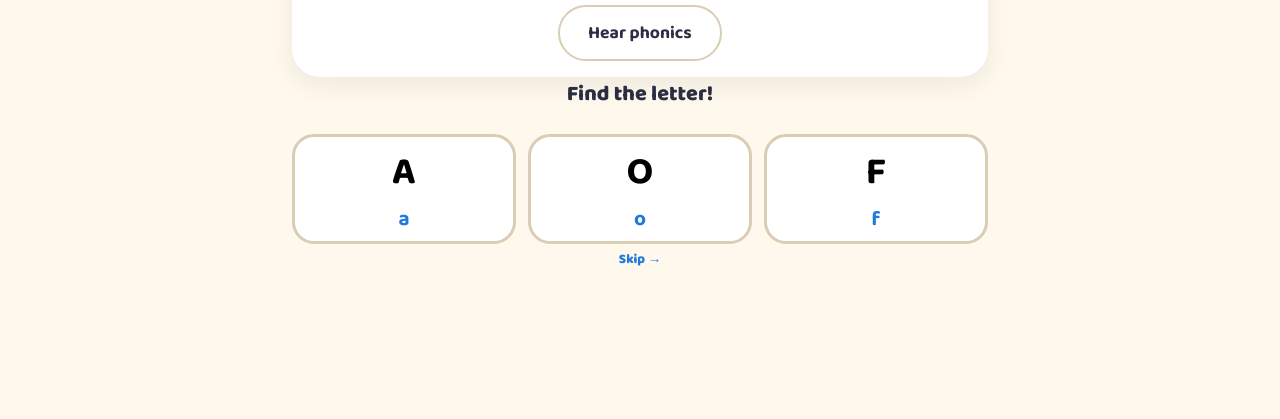
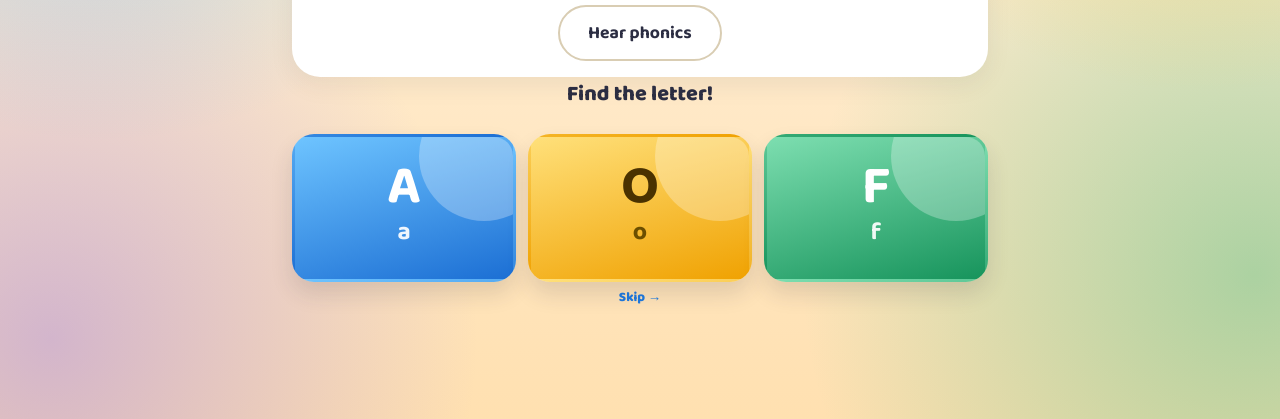
Before and after one commit to shoaibhassanrind/dsme-kids-abc-website, a plain HTML site: page alphabet.html in a window 1280 px wide. Both pictures are taken after a click on the button "Start adventure". Shown: the part 381-800 px from the top of the page. Drawn offline with nearby package versions, Linux system fonts and the light colour scheme.

Commit message:
Give the games a colorful background and fill the letter cards.
Co-authored-by: Cursor <cursoragent@cursor.com>

```diff
--- a/alphabet.html
+++ b/alphabet.html
@@ -7,7 +7,7 @@
 <link rel="stylesheet" href="https://fonts.googleapis.com/css2?family=Baloo+2:wght@700;800&family=Nunito:wght@600;700&display=swap">
 <link rel="stylesheet" href="style.css">
 </head>
-<body>
+<body class="play-page">
 <div class="play-topbar">
   <a href="index.html">← Home</a>
 </div>
--- a/style.css
+++ b/style.css
@@ -205,12 +205,40 @@ p { margin: 0 0 1em; }
 .phonic { margin: 4px 0 8px; color: var(--ink-soft); }
 .prompt { font-family: var(--display); font-weight: 800; font-size: 1.35rem; }
 .choices { display: grid; grid-template-columns: repeat(3, minmax(0, 1fr)); gap: 12px; }
-.letter-choice { min-height: 110px; border-radius: 22px; border: 3px solid var(--border); background: var(--surface); cursor: pointer; font-family: var(--display); }
-.letter-choice b { display: block; font-size: 2.4rem; }
-.letter-choice em { font-style: normal; color: var(--primary); font-size: 1.3rem; }
-.letter-choice.correct { border-color: var(--green); background: var(--green-bg); }
-.letter-choice.wrong { border-color: #E07A5F; background: #FDECEA; }
-.letter-choice.hint { border-color: var(--sunny); box-shadow: 0 0 0 4px rgba(255,201,60,.45); }
+body.play-page {
+  min-height: 100vh;
+  background-color: #ffe8c2;
+  background-image:
+    radial-gradient(circle at 8% 10%, rgba(61,165,245,.5) 0, rgba(61,165,245,0) 32%),
+    radial-gradient(circle at 94% 6%, rgba(255,201,60,.62) 0, rgba(255,201,60,0) 30%),
+    radial-gradient(circle at 98% 82%, rgba(47,182,124,.4) 0, rgba(47,182,124,0) 32%),
+    radial-gradient(circle at 4% 90%, rgba(139,108,240,.38) 0, rgba(139,108,240,0) 30%),
+    linear-gradient(180deg, #fff6ea 0%, #ffe0b0 100%);
+}
+.choice-row button:nth-child(3n+1):not(.ok):not(.bad) { background: linear-gradient(180deg, #e7f4ff, #fff); }
+.choice-row button:nth-child(3n+2):not(.ok):not(.bad) { background: linear-gradient(180deg, #fff4cc, #fff); }
+.choice-row button:nth-child(3n+3):not(.ok):not(.bad) { background: linear-gradient(180deg, #e4f8ee, #fff); }
+.letter-choice {
+  position: relative; overflow: hidden; min-height: 148px; border-radius: 22px;
+  border: 3px solid transparent; cursor: pointer; font-family: var(--display); color: #fff;
+  box-shadow: 0 12px 22px rgba(43,45,66,.14);
+}
+.letter-choice::before {
+  content: ""; position: absolute; width: 130px; height: 130px; border-radius: 50%;
+  right: -36px; top: -46px; background: rgba(255,255,255,.28);
+}
+.letter-choice b, .letter-choice em { position: relative; }
+.letter-choice b { display: block; font-size: 3.4rem; line-height: .9; }
+.letter-choice em { font-style: normal; color: rgba(255,255,255,.92); font-size: 1.55rem; }
+.letter-choice:nth-child(3n+1) { background: linear-gradient(165deg, #6ec4ff, #1c6fd4); }
+.letter-choice:nth-child(3n+2) { background: linear-gradient(165deg, #ffe07a, #f0a202); color: #4a3200; }
+.letter-choice:nth-child(3n+2) em { color: #6b4e00; }
+.letter-choice:nth-child(3n+3) { background: linear-gradient(165deg, #7ddeb0, #17945c); }
+.letter-choice.correct { background: linear-gradient(165deg, #b7f0d2, #2fb67c); color: #08321c; border-color: #146b42; }
+.letter-choice.correct em { color: #146b42; }
+.letter-choice.wrong { background: linear-gradient(165deg, #ffd0c8, #e07a5f); color: #5c1c12; border-color: #c45a42; }
+.letter-choice.wrong em { color: #8a3324; }
+.letter-choice.hint { box-shadow: 0 0 0 5px rgba(255,201,60,.85); }
 .msg { font-family: var(--display); font-weight: 800; }
 .msg-good { color: #1B7A52; }
 .msg-again { color: #9C3B28; }
```
Also changed, not shown: picture.html (+1 -1 lines), shapes.html (+1 -1 lines).
